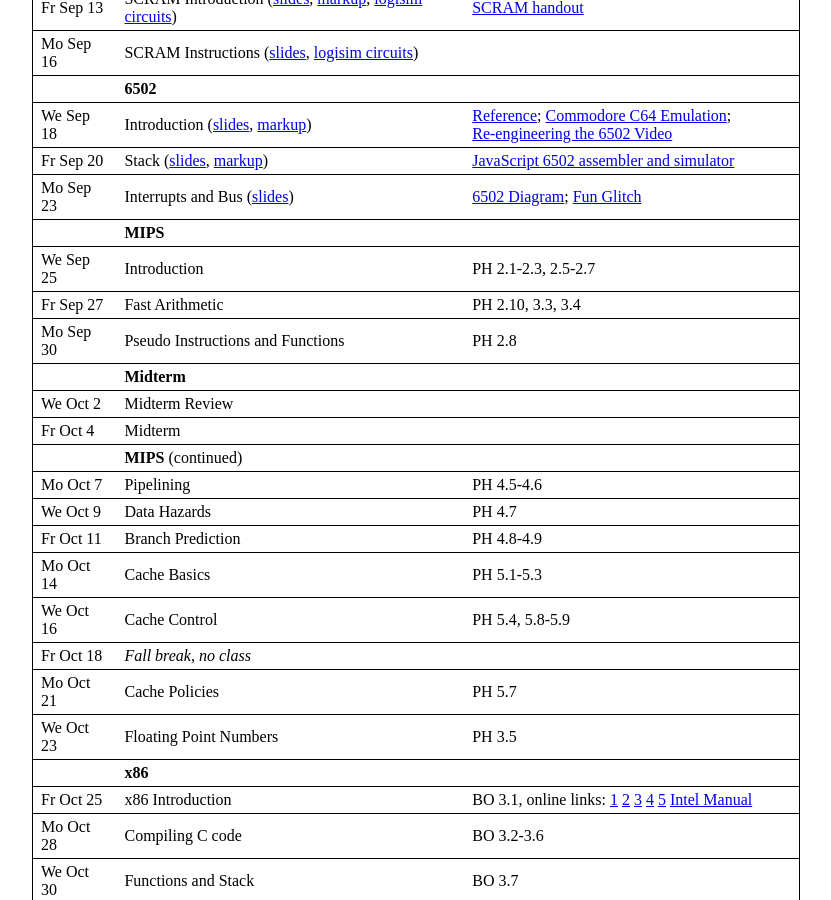
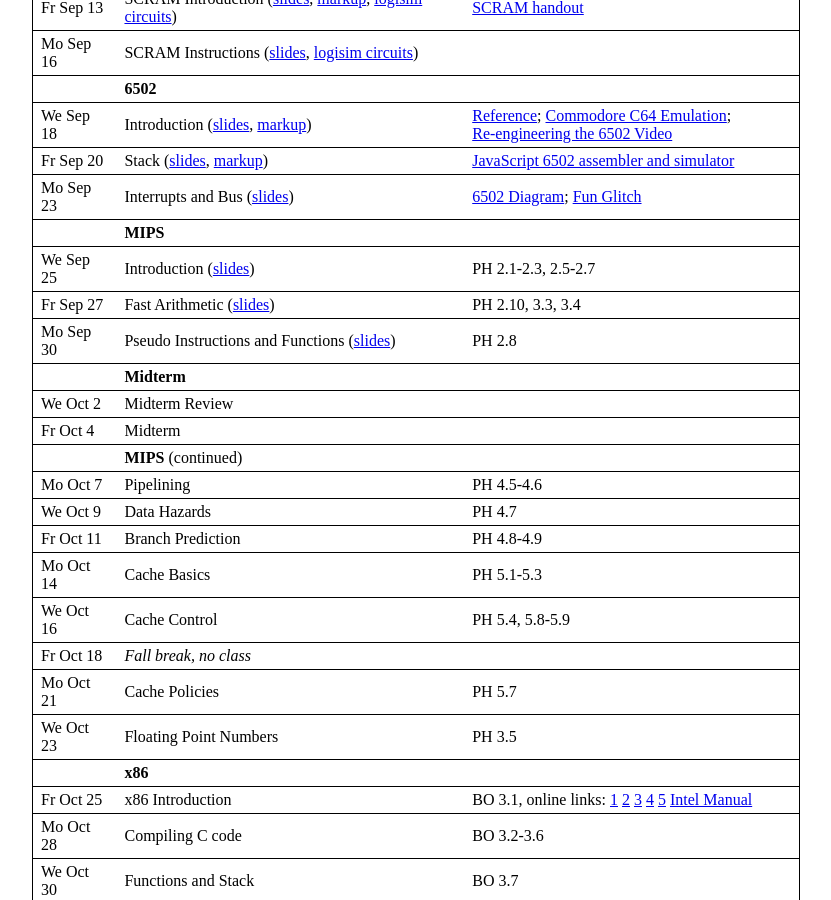
Before and after one commit to jhucsf/fall2019, a Jekyll site: the page built from index.md, in a window 1280 px wide and 900 px high, scrolled down 1412 px. Shown: the whole window, without its empty margins (224-1055 px from the left). Built offline with Jekyll 4.4.1, drawn with Linux system fonts in a browser that asks for light colours.

Commit message:
added initial MIPS slides

```diff
--- a/index.md
+++ b/index.md
@@ -70,9 +70,9 @@ We Sep 18 | Introduction ([slides](lec/lec09.pdf), [markup](lec/lec09-ink.pdf))
 Fr Sep 20 | Stack ([slides](lec/lec10.pdf), [markup](lec/lec10-ink.pdf))                                     | [JavaScript 6502 assembler and simulator](http://skilldrick.github.io/easy6502/)
 Mo Sep 23 | Interrupts and Bus ([slides](lec/lec11.pdf))                     | [6502 Diagram](https://www.cs.jhu.edu/~phi/csf/slides/6502-diagram-db-sb-ad.png); [Fun Glitch](https://www.youtube.com/watch?v=fj9u00PMkYU&feature=youtu.be)
           | **MIPS**
-We Sep 25 | Introduction                              | PH 2.1-2.3, 2.5-2.7
-Fr Sep 27 | Fast Arithmetic                           | PH 2.10, 3.3, 3.4
-Mo Sep 30  | Pseudo Instructions and Functions         | PH 2.8
+We Sep 25 | Introduction ([slides](lec/lec12.pdf))                              | PH 2.1-2.3, 2.5-2.7
+Fr Sep 27 | Fast Arithmetic ([slides](lec/lec13.pdf))                          | PH 2.10, 3.3, 3.4
+Mo Sep 30  | Pseudo Instructions and Functions ([slides](lec/lec14.pdf))        | PH 2.8
           | **Midterm**
 We Oct 2 | Midterm Review                            |
 Fr Oct 4 | Midterm
```
Also changed, not shown: 6 other files.
